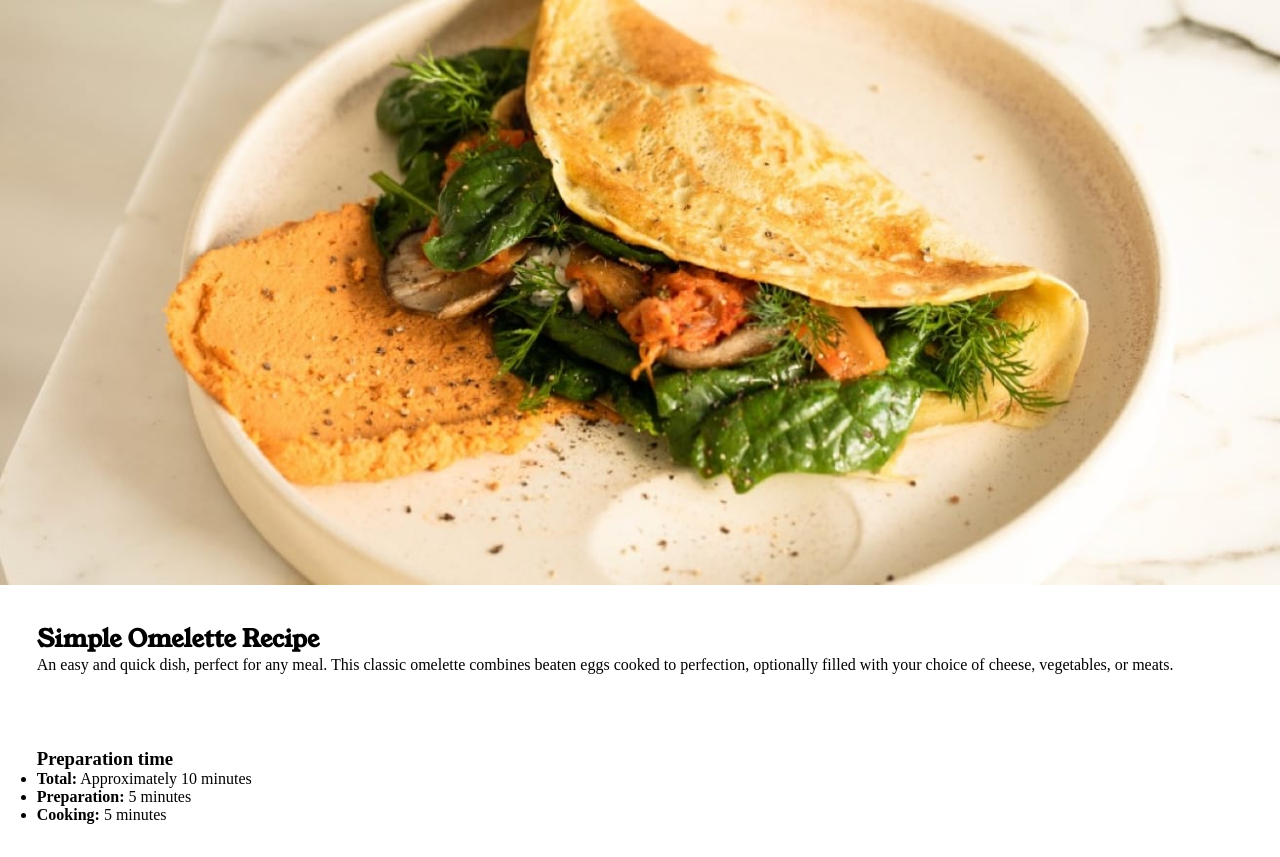
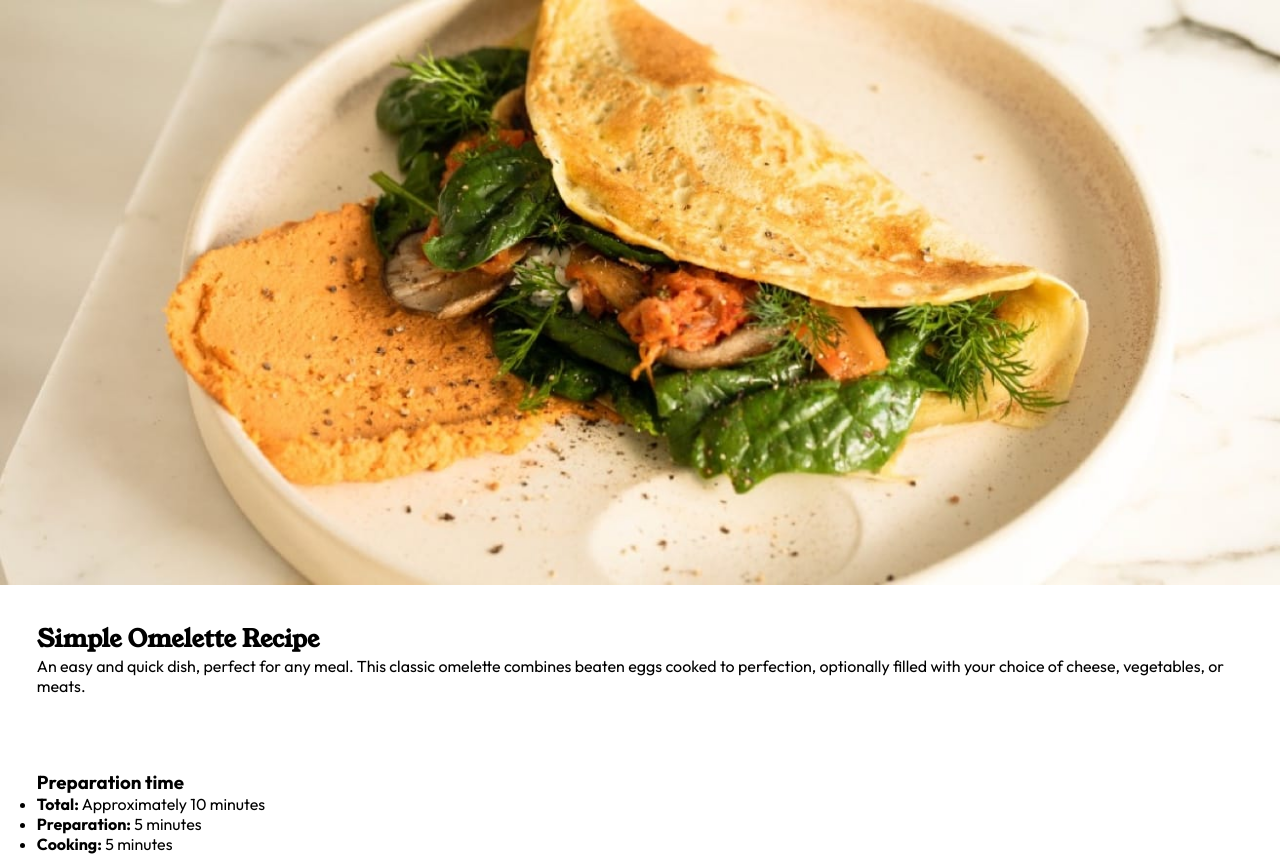
Before and after one commit to javrr-ui/recipe-page-main, a plain HTML site: page index.html in a window 1280 px wide. Shown: the top 857 px of the page. Drawn offline with Linux system fonts and the light colour scheme.

Commit message:
Set font for content

```diff
--- a/styles.css
+++ b/styles.css
@@ -25,6 +25,7 @@ body {
 	align-items: center;
 	min-height: 100vh;
 	background-color: var(--stone-100);
+	font-family: "Outfit", sans-serif;
 }
 
 h1, h2 {
```
